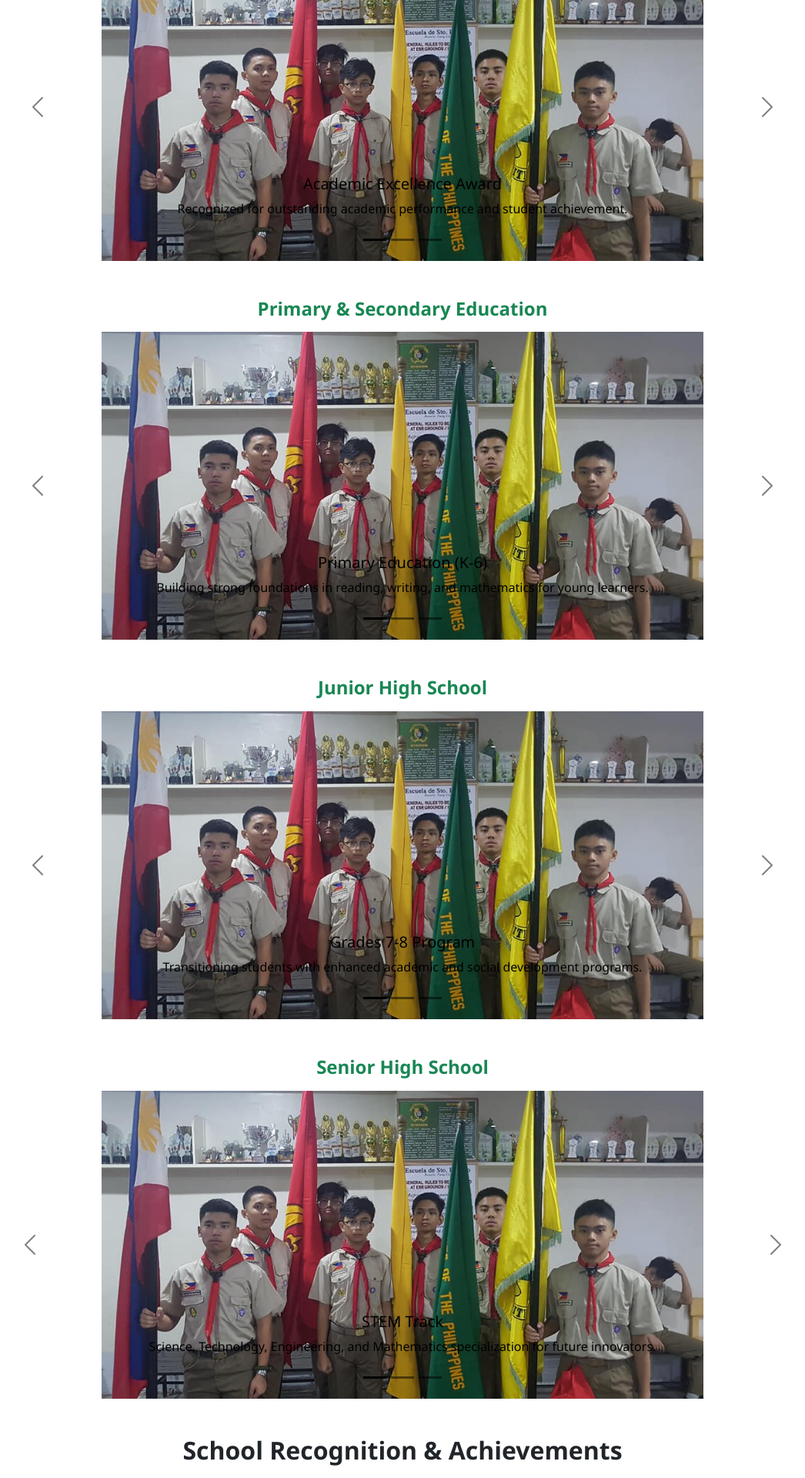
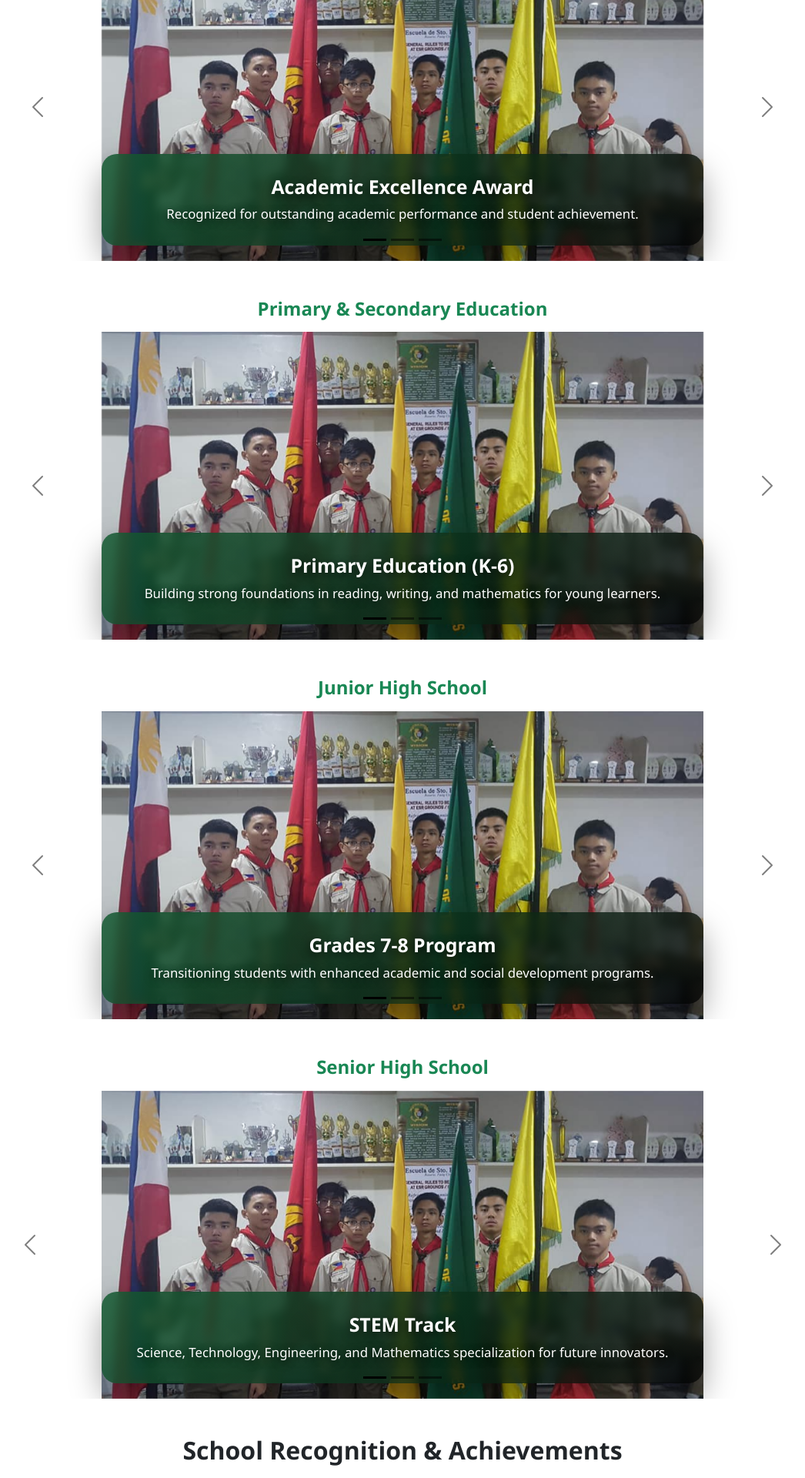
Before and after one commit to Polo10172003/school, a PHP site: page /Enrollment/ in a window 1280 px wide. Shown: the part 3177-5097 px from the top of the page at 77% size, without its empty margins (117-1163 px from the left). Run offline with PHP 8.4, Linux system fonts and the light colour scheme; some libraries are stand-ins or nearby versions.

Commit message:
latest css

```diff
--- a/StudentNoVerification/email_worker.php
+++ b/StudentNoVerification/email_worker.php
@@ -158,6 +158,7 @@ try {
             <li>Parents' Marriage Contract</li>
             <li>Student Baptismal Certificate <em>(if the last two are unavailable, kindly inform the registrar)</em></li>
         </ul>
+        <p><strong>Important:</strong> Early registration records remain active for 14 days. If you are unable to visit the school to submit the requirements and complete the interview within that period, your application will be automatically removed from our system.</p>
         <p>If you have already submitted these documents, you may disregard this reminder.</p>
         <p>Thank you,<br>Escuela De Sto. Rosario Admissions Office</p>
     ";
--- a/StudentNoVerification/ineeditNaregistration.php
+++ b/StudentNoVerification/ineeditNaregistration.php
@@ -2,6 +2,11 @@
 $page_title = 'Escuela de Sto. Rosario - Early Registration';
 
 session_start();
+
+require_once __DIR__ . '/../db_connection.php';
+require_once __DIR__ . '/cleanup_expired_registrations.php';
+cleanupExpiredRegistrations($conn);
+$conn->close();
 
 $registration = $_SESSION['registration'] ?? [];
 
--- a/StudentNoVerification/submit_registration.php
+++ b/StudentNoVerification/submit_registration.php
@@ -1,6 +1,9 @@
 <?php
 require __DIR__ . '/../vendor/autoload.php';
 include __DIR__ . '/../db_connection.php';
+
+require_once __DIR__ . '/cleanup_expired_registrations.php';
+cleanupExpiredRegistrations($conn);
 
 session_start();
 
--- a/index.php
+++ b/index.php
@@ -34,7 +34,7 @@ $page_title = 'Escuela de Sto. Rosario - Home';
           <div class="carousel-item <?= $i === 0 ? 'active' : '' ?>" data-bs-interval="5000">
             <img src="<?= htmlspecialchars($_path) ?>"<?php if ($imageClass !== ''): ?> class="<?= htmlspecialchars($imageClass) ?>"<?php endif; ?> alt="<?= htmlspecialchars($altPrefix . ' ' . ($i + 1)) ?>"<?php if ($imageStyle !== ''): ?> style="<?= htmlspecialchars($imageStyle, ENT_QUOTES) ?>"<?php endif; ?>>
             <?php if (!empty($captions[$i]) && (isset($captions[$i]['title']) || isset($captions[$i]['text']))): ?>
-              <div class="carousel-caption d-none d-md-block">
+              <div class="carousel-caption caption-overlay d-none d-md-block">
                 <?php if (!empty($captions[$i]['title'])): ?><h5><?= htmlspecialchars($captions[$i]['title']) ?></h5><?php endif; ?>
                 <?php if (!empty($captions[$i]['text'])): ?><p><?= htmlspecialchars($captions[$i]['text']) ?></p><?php endif; ?>
               </div>
@@ -204,6 +204,34 @@ $page_title = 'Escuela de Sto. Rosario - Home';
     transform: translateY(-2px);
     box-shadow: 0 14px 28px rgba(0, 0, 0, 0.18);
     color: var(--brand-green);
+  }
+
+  .carousel-caption.caption-overlay {
+    background: linear-gradient(135deg, rgba(20, 90, 50, 0.85), rgba(0, 0, 0, 0.75));
+    border-radius: 1.25rem;
+    padding: 1.75rem;
+    box-shadow: 0 20px 40px rgba(0, 0, 0, 0.35);
+    backdrop-filter: blur(6px);
+  }
+
+  .carousel-caption.caption-overlay h5,
+  .carousel-caption.caption-overlay p {
+    color: #fff;
+    text-shadow: 0 3px 12px rgba(0, 0, 0, 0.65);
+  }
+
+  .carousel-caption.caption-overlay h5 {
+    font-size: 1.55rem;
+    font-weight: 700;
+  }
+
+  .carousel-caption.caption-overlay p {
+    font-size: 1.05rem;
+    margin-bottom: 0;
+  }
+
+  .carousel-indicators [data-bs-target] {
+    background-color: rgba(255, 255, 255, 0.9);
   }
 
   .soft-section {
```
Also changed, not shown: StudentNoVerification/cleanup_expired_registrations.php (added, +20 -0 lines), 1 other file.
